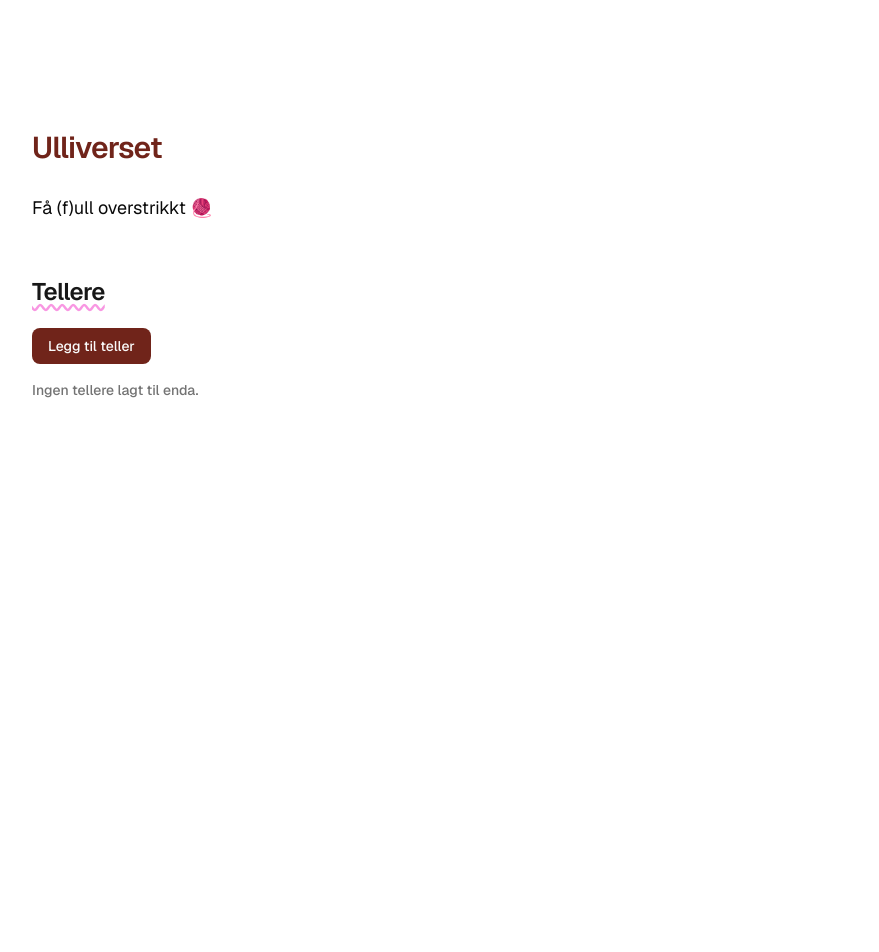
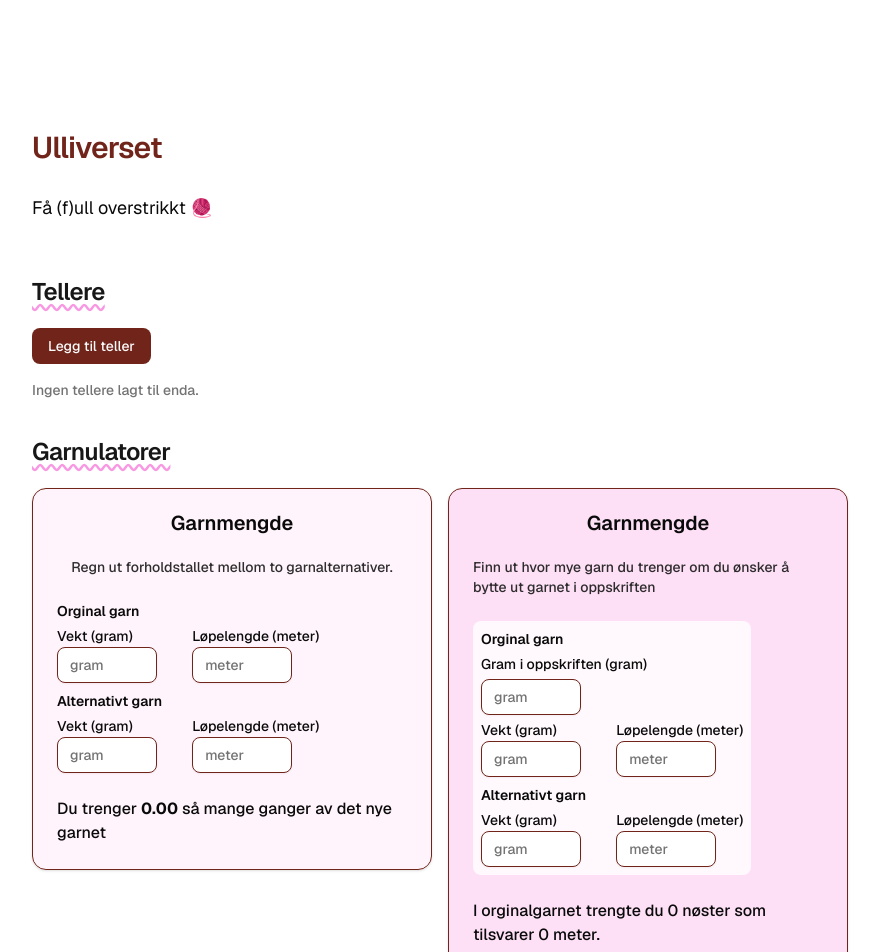
Before and after one commit to elenaand/knitting-app, a Next.js app: page / in a window 1280 px wide. Shown: the top 952 px of the page, without its empty margins (32-911 px from the left). Before the commit the page ends 800 px from the top, so only its background shows below. Built offline with nearby package versions, Linux system fonts and the light colour scheme.

Commit message:
feat: Add calculators

```diff
--- a/app/page.tsx
+++ b/app/page.tsx
@@ -1,9 +1,10 @@
+import Calculator from "@/components/widgets/Calculator";
 import Counters from "@/components/widgets/Counter";
 
 export default function Home() {
   return (
     <div className="flex min-h-screen items-center justify-center bg-zinc-50 font-sans dark:bg-black">
-      <main className="flex min-h-screen w-full flex-col items-center gap-12 py-32 px-16 bg-white dark:bg-black sm:items-start">
+      <main className="flex min-h-screen w-full flex-col items-center gap-12 px-4 py-8 md:py-32 md:px-16 bg-white dark:bg-black sm:items-start">
         <div className="flex flex-col items-center gap-6 text-center sm:items-start sm:text-left">
           <h1 className="max-w-xs text-3xl font-semibold leading-10 tracking-tight text-wine dark:text-zinc-50">
             Ulliverset
@@ -12,8 +13,9 @@ export default function Home() {
             Få (f)ull overstrikkt 🧶
           </p>
         </div>
-        <div className="flex flex-col gap-4 text-base font-medium sm:flex-row">
+        <div className="flex flex-col gap-8 text-base font-medium ">
           <Counters />
+          <Calculator />
         </div>
       </main>
     </div>
--- a/components/ui/Card.tsx
+++ b/components/ui/Card.tsx
@@ -7,7 +7,7 @@ function Card({ className, ...props }: React.ComponentProps<"div">) {
     <div
       data-slot="card"
       className={cn(
-        "bg-card text-card-foreground flex flex-col gap-6 rounded-xl border border-wine py-6 shadow-sm",
+        "text-card-foreground odd:bg-pink/10 even:bg-pink/30 flex flex-col gap-6 rounded-xl border border-wine py-6 shadow-sm",
         className
       )}
       {...props}
@@ -32,7 +32,7 @@ function CardTitle({ className, ...props }: React.ComponentProps<"div">) {
   return (
     <div
       data-slot="card-title"
-      className={cn("leading-none text-sm font-semibold", className)}
+      className={cn("leading-none font-semibold", className)}
       {...props}
     />
   );
@@ -42,7 +42,7 @@ function CardDescription({ className, ...props }: React.ComponentProps<"div">) {
   return (
     <div
       data-slot="card-description"
-      className={cn("text-muted-foreground text-sm", className)}
+      className={cn("text-primary/90 text-sm", className)}
       {...props}
     />
   );
--- a/components/ui/Input.tsx
+++ b/components/ui/Input.tsx
@@ -8,7 +8,7 @@ function Input({ className, type, ...props }: React.ComponentProps<"input">) {
       type={type}
       data-slot="input"
       className={cn(
-        "file:text-foreground caret-pink border-wine placeholder:text-muted-foreground selection:bg-primary selection:text-primary-foreground dark:bg-input/30 h-9 w-full min-w-0 rounded-md border bg-transparent px-3 py-1 text-base shadow-xs transition-[color,box-shadow] outline-none file:inline-flex file:h-7 file:border-0 file:bg-transparent file:text-sm file:font-medium disabled:pointer-events-none disabled:cursor-not-allowed disabled:opacity-50 md:text-sm",
+        "file:text-foreground caret-pink border-wine placeholder:text-muted-foreground selection:bg-primary selection:text-primary-foreground dark:bg-input/30 h-9 w-full min-w-0 rounded-md border bg-white px-3 py-1 text-base shadow-xs transition-[color,box-shadow] outline-none file:inline-flex file:h-7 file:border-0 file:bg-transparent file:text-sm file:font-medium disabled:pointer-events-none disabled:cursor-not-allowed disabled:opacity-50 md:text-sm",
         "focus-visible:border-ring focus-visible:ring-pink focus-visible:ring-[3px]",
         "aria-invalid:ring-destructive/20 dark:aria-invalid:ring-destructive/40 aria-invalid:border-destructive",
         className
--- /dev/null
+++ b/components/ui/Label.tsx
@@ -0,0 +1,24 @@
+"use client";
+
+import * as React from "react";
+import * as LabelPrimitive from "@radix-ui/react-label";
+
+import { cn } from "@/lib/utils";
+
+function Label({
+  className,
+  ...props
+}: React.ComponentProps<typeof LabelPrimitive.Root>) {
+  return (
+    <LabelPrimitive.Root
+      data-slot="label"
+      className={cn(
+        "flex items-center gap-2 text-sm leading-none font-medium select-none group-data-[disabled=true]:pointer-events-none group-data-[disabled=true]:opacity-50 peer-disabled:cursor-not-allowed peer-disabled:opacity-50",
+        className
+      )}
+      {...props}
+    />
+  );
+}
+
+export { Label };
--- /dev/null
+++ b/components/widgets/Calculator.tsx
@@ -0,0 +1,275 @@
+"use client";
+
+import { useState } from "react";
+import {
+  Card,
+  CardAction,
+  CardDescription,
+  CardFooter,
+  CardHeader,
+  CardTitle,
+} from "../ui/Card";
+import { Input } from "../ui/Input";
+import { Label } from "../ui/Label";
+
+export default function Calculator() {
+  return (
+    <div className="flex flex-col gap-4">
+      <h2 className="max-w-xs text-2xl font-semibold leading-10 tracking-tight text-primary underline underline-offset-4 decoration-wavy decoration-pink dark:text-zinc-50">
+        Garnulatorer
+      </h2>
+      <div className="flex gap-4 flex-wrap">
+        <RatioCalculator />
+        <AmountCalculator />
+      </div>
+    </div>
+  );
+}
+
+function AmountCalculator() {
+  const [originalWeight, setOriginalWeight] = useState("");
+  const [originalLength, setOriginalLength] = useState("");
+  const [neededWeight, setNeededWeight] = useState("");
+  const [newWeight, setNewWeight] = useState("");
+  const [newLength, setNewLength] = useState("");
+
+  const ratio = calculateYarnRatio({
+    originalWeight: originalWeight,
+    originalLength: originalLength,
+    newWeight: newWeight,
+    newLength: newLength,
+  });
+
+  const originalNumberOfBalls =
+    parseFloat(neededWeight || "0") / parseFloat(originalWeight || "1");
+  const originalTotalLength =
+    originalNumberOfBalls * parseFloat(originalLength || "0");
+
+  const amountNeeded = ratio * parseFloat(neededWeight || "0");
+  const numberOfBalls = amountNeeded / parseFloat(newWeight || "1");
+  const numberOfWholeBalls = Math.ceil(
+    amountNeeded / parseFloat(newWeight || "1")
+  );
+
+  // Garnmengde - amount
+  return (
+    <Card className="w-full max-w-[400px]">
+      <CardHeader className="flex flex-col items-center justify-center min-w-[180px] gap-6">
+        <CardTitle>Garnmengde</CardTitle>
+        <CardDescription>
+          <p>
+            Finn ut hvor mye garn du trenger om du ønsker å bytte ut garnet i
+            oppskriften
+          </p>
+        </CardDescription>
+        <CardAction className="flex flex-col gap-2 bg-white/80 p-2 rounded-md">
+          <h4 className="text-sm font-semibold">Orginal garn</h4>
+
+          <Label htmlFor="required-yarn-weight-amount">
+            Gram i oppskriften (gram)
+          </Label>
+          <Input
+            id="required-yarn-weight-amount"
+            placeholder="gram"
+            value={neededWeight}
+            onChange={(e) => setNeededWeight(e.target.value)}
+            type="number"
+            className="w-[100px]"
+          />
+
+          <div className="grid grid-cols-2 gap-2">
+            <div className="flex flex-col gap-1">
+              <Label htmlFor="original-yarn-weight-amount">Vekt (gram)</Label>
+              <Input
+                id="original-yarn-weight-amount"
+                placeholder="gram"
+                value={originalWeight}
+                onChange={(e) => setOriginalWeight(e.target.value)}
+                type="number"
+                className="w-[100px]"
+              />
+            </div>
+            <div className="flex flex-col gap-1">
+              <Label htmlFor="original-yarn-length-amount">
+                Løpelengde (meter)
+              </Label>
+              <Input
+                id="original-yarn-length-amount"
+                placeholder="meter"
+                value={originalLength}
+                onChange={(e) => setOriginalLength(e.target.value)}
+                type="number"
+                className="w-[100px]"
+              />
+            </div>
+          </div>
+
+          <h4 className="text-sm font-semibold">Alternativt garn</h4>
+          <div className="grid grid-cols-2 gap-2">
+            <div className="flex flex-col gap-1">
+              <Label htmlFor="new-yarn-weight-amount">Vekt (gram)</Label>
+              <Input
+                id="new-yarn-weight-amount"
+                placeholder="gram"
+                value={newWeight}
+                onChange={(e) => setNewWeight(e.target.value)}
+                type="number"
+                className="w-[100px]"
+              />
+            </div>
+            <div className="flex flex-col gap-1">
+              <Label htmlFor="new-yarn-length-amount">Løpelengde (meter)</Label>
+              <Input
+                id="new-yarn-length-amount"
+                placeholder="meter"
+                value={newLength}
+                onChange={(e) => setNewLength(e.target.value)}
+                type="number"
+                className="w-[100px]"
+              />
+            </div>
+          </div>
+        </CardAction>
+      </CardHeader>
+      <CardFooter className="flex flex-col gap-2 w-full ">
+        <p>
+          I orginalgarnet trengte du {originalNumberOfBalls} nøster som
+          tilsvarer {originalTotalLength} meter.
+        </p>
+
+        <p>
+          Du trenger {ratio} * {parseFloat(neededWeight || "0")} ={" "}
+          <span className="font-bold">{Math.ceil(amountNeeded)}</span>g av det
+          alternative garnet.
+        </p>
+
+        <p>
+          Det tilsvarer {amountNeeded.toFixed(2)}g /{" "}
+          {parseFloat(neededWeight || "0")}g = {numberOfBalls.toFixed(2)} ≈{" "}
+          <span className="font-bold ">{numberOfWholeBalls} hele nøster.</span>
+        </p>
+      </CardFooter>
+    </Card>
+  );
+}
+
+function RatioCalculator() {
+  const [originalWeight, setOriginalWeight] = useState("");
+  const [originalLength, setOriginalLength] = useState("");
+  const [newWeight, setNewWeight] = useState("");
+  const [newLength, setNewLength] = useState("");
+
+  const ratio = calculateYarnRatio({
+    originalWeight: originalWeight,
+    originalLength: originalLength,
+    newWeight: newWeight,
+    newLength: newLength,
+  });
+
+  // Forholdstall - ratio
+
+  return (
+    <Card className="w-full max-w-[400px] h-full">
+      <CardHeader className="flex flex-col items-center justify-center min-w-[180px] gap-6">
+        <CardTitle>Garnmengde</CardTitle>
+        <CardDescription>
+          <p>Regn ut forholdstallet mellom to garnalternativer.</p>
+        </CardDescription>
+        <CardAction className="flex flex-col gap-2">
+          <h4 className="text-sm font-semibold">Orginal garn</h4>
+          <div className="grid grid-cols-2 gap-2">
+            <div className="flex flex-col gap-1">
+              <Label htmlFor="original-yarn-weight-ratio">Vekt (gram)</Label>
+              <Input
+                id="original-yarn-weight-ratio"
+                placeholder="gram"
+                value={originalWeight}
+                onChange={(e) => setOriginalWeight(e.target.value)}
+                type="number"
+                className="w-[100px]"
+              />
+            </div>
+            <div className="flex flex-col gap-1">
+              <Label htmlFor="original-yarn-length-ratio">
+                Løpelengde (meter)
+              </Label>
+              <Input
+                id="original-yarn-length-ratio"
+                placeholder="meter"
+                value={originalLength}
+                onChange={(e) => setOriginalLength(e.target.value)}
+                type="number"
+                className="w-[100px]"
+              />
+            </div>
+          </div>
+          <h4 className="text-sm font-semibold">Alternativt garn</h4>
+          <div className="grid grid-cols-2 gap-2">
+            <div className="flex flex-col gap-1">
+              <Label htmlFor="new-yarn-weight-ratio">Vekt (gram)</Label>
+              <Input
+                id="new-yarn-weight-ratio"
+                placeholder="gram"
+                value={newWeight}
+                onChange={(e) => setNewWeight(e.target.value)}
+                type="number"
+                className="w-[100px]"
+              />
+            </div>
+            <div className="flex flex-col gap-1">
+              <Label htmlFor="new-yarn-length-ratio">Løpelengde (meter)</Label>
+              <Input
+                id="new-yarn-length-ratio"
+                placeholder="meter"
+                value={newLength}
+                onChange={(e) => setNewLength(e.target.value)}
+                type="number"
+                className="w-[100px]"
+              />
+            </div>
+          </div>
+        </CardAction>
+      </CardHeader>
+
+      <CardFooter className="flex justify-between w-full ">
+        <p>
+          Du trenger <span className="font-bold">{ratio.toFixed(2)}</span> så
+          mange ganger av det nye garnet
+        </p>
+      </CardFooter>
+    </Card>
+  );
+}
+
+function calculateYarnRatio({
+  originalWeight,
+  originalLength,
+  newWeight,
+  newLength,
+}: {
+  originalWeight: string;
+  originalLength: string;
+  newWeight: string;
+  newLength: string;
+}): number {
+  const originalWeightNum = parseFloat(originalWeight);
+  const originalLengthNum = parseFloat(originalLength);
+  const newWeightNum = parseFloat(newWeight);
+  const newLengthNum = parseFloat(newLength);
+
+  if (
+    isNaN(originalWeightNum) ||
+    isNaN(originalLengthNum) ||
+    isNaN(newWeightNum) ||
+    isNaN(newLengthNum) ||
+    originalWeightNum === 0 ||
+    newWeightNum === 0
+  ) {
+    return 0;
+  }
+
+  const originalRatio = originalLengthNum / originalWeightNum;
+  const newRatio = newLengthNum / newWeightNum;
+
+  return originalRatio / newRatio;
+}
--- a/package.json
+++ b/package.json
@@ -10,6 +10,7 @@
   },
   "dependencies": {
     "@radix-ui/react-dialog": "^1.1.15",
+    "@radix-ui/react-label": "^2.1.8",
     "@radix-ui/react-slot": "^1.2.4",
     "class-variance-authority": "^0.7.1",
     "clsx": "^2.1.1",
```
Also changed, not shown: components/widgets/Counter.tsx (+4 -4 lines), 1 other file (tests, documents, lock files or other folders).
